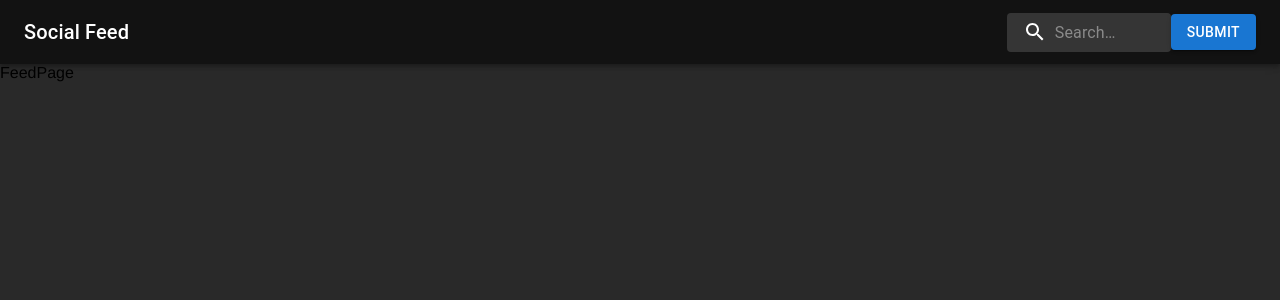
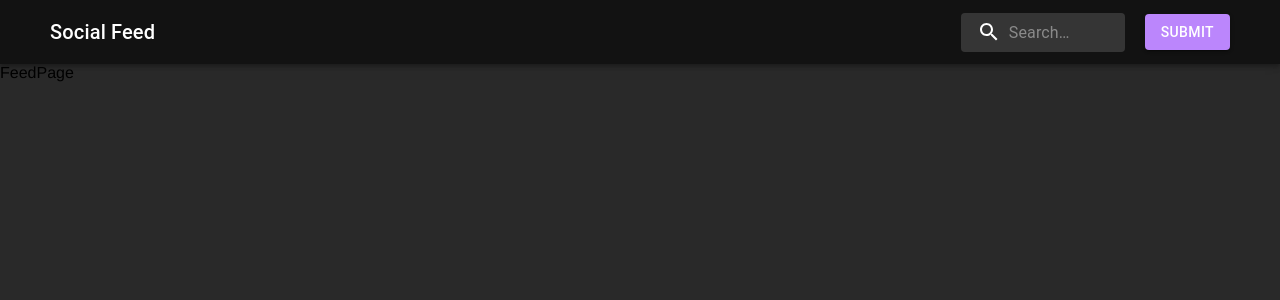
Before and after one commit to dbaric99/Internship-17-Social-Media-Feed, a React (Create React App) app in the folder social-media-feed/: page /posts in a window 1280 px wide. Shown: the top 300 px of the page. Built offline with nearby package versions, Linux system fonts and the light colour scheme; the HTML template or start-up script is replaced by a standard one.

Commit message:
Added sticky navigation bar

```diff
--- a/social-media-feed/src/components/Navigation/Navigation.jsx
+++ b/social-media-feed/src/components/Navigation/Navigation.jsx
@@ -1,6 +1,4 @@
 import { Button } from "@mui/material";
-import * as React from "react";
-import { styled, alpha } from "@mui/material/styles";
 import AppBar from "@mui/material/AppBar";
 import Box from "@mui/material/Box";
 import Toolbar from "@mui/material/Toolbar";
@@ -13,7 +11,7 @@ function Navigation() {
   return (
     <Box sx={{ flexGrow: 1 }} className={styles.navigationWrapper}>
       <AppBar position="static" className={styles.barWrapper}>
-        <Toolbar>
+        <Toolbar className={styles.navigationBar}>
           <Typography
             variant="h6"
             noWrap
@@ -31,7 +29,7 @@ function Navigation() {
               inputProps={{ "aria-label": "search" }}
             />
           </styleConstants.Search>
-          <Button variant="contained">submit</Button>
+          <Button variant="contained" className={styles.submitButton}>submit</Button>
         </Toolbar>
       </AppBar>
     </Box>
--- a/social-media-feed/src/components/Navigation/Navigation.module.css
+++ b/social-media-feed/src/components/Navigation/Navigation.module.css
@@ -6,3 +6,16 @@
 .barWrapper {
     background-color: var(--background);
 }
+
+.navigationBar {
+    padding-right: 50px;
+    padding-left: 50px;
+}
+
+.submitButton {
+    margin-left: 20px;
+    background-color: var(--primary);
+}
+.submitButton:hover {
+    background-color: var(--primary-variant);
+}
```
